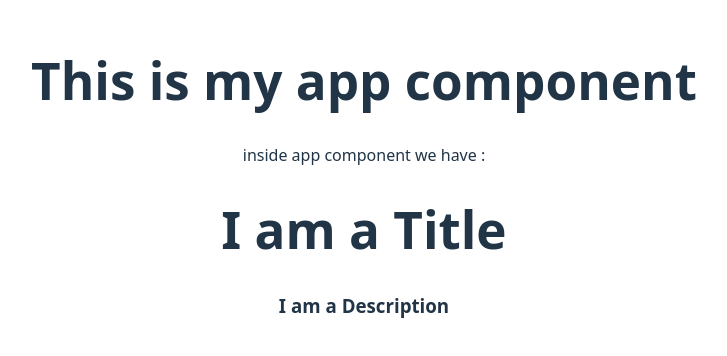
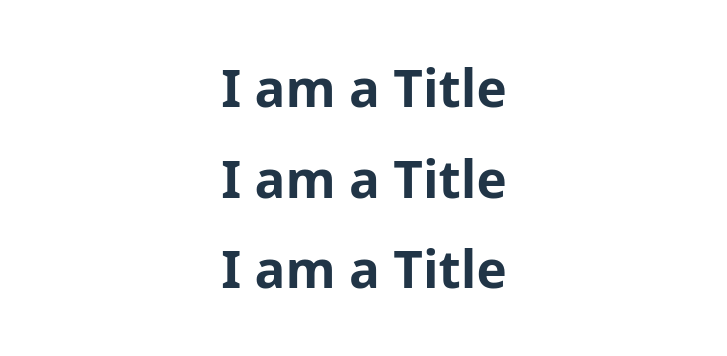
Before and after one commit to skharichandan/REACT-BASIC-, a React (Vite) app in the folder basic-react-app/: page / in a window 1280 px wide. Shown: the part 222-578 px from the top of the page, without its empty margins (276-1003 px from the left). Built offline with nearby package versions, Linux system fonts and the light colour scheme.

Commit message:
Without react fragment

```diff
--- a/basic-react-app/src/App.jsx
+++ b/basic-react-app/src/App.jsx
@@ -1,16 +1,14 @@
 import './App.css';
 import Title from "./Title.jsx";
-import Description2 from "./Description.jsx";
 
 
 
 function App() {
   return (
-    <div>
-      <h1>This is my app component</h1>
-      <p>inside app component we have : </p>
+    <div className='mainbox'>
       <Title/>
-      <Description2/>
+      <Title/>
+      <Title/>
     </div>
   );
 }
```
